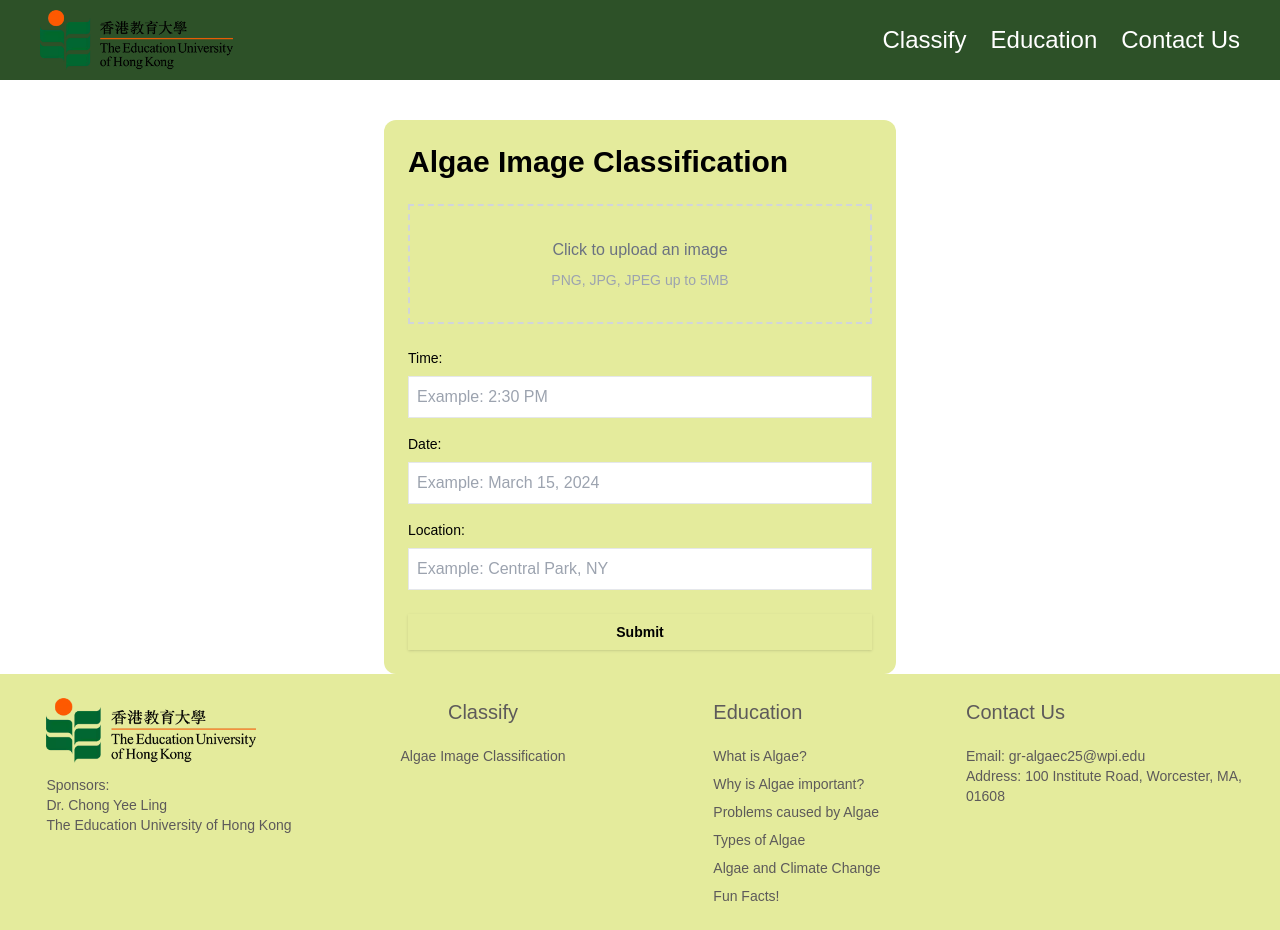
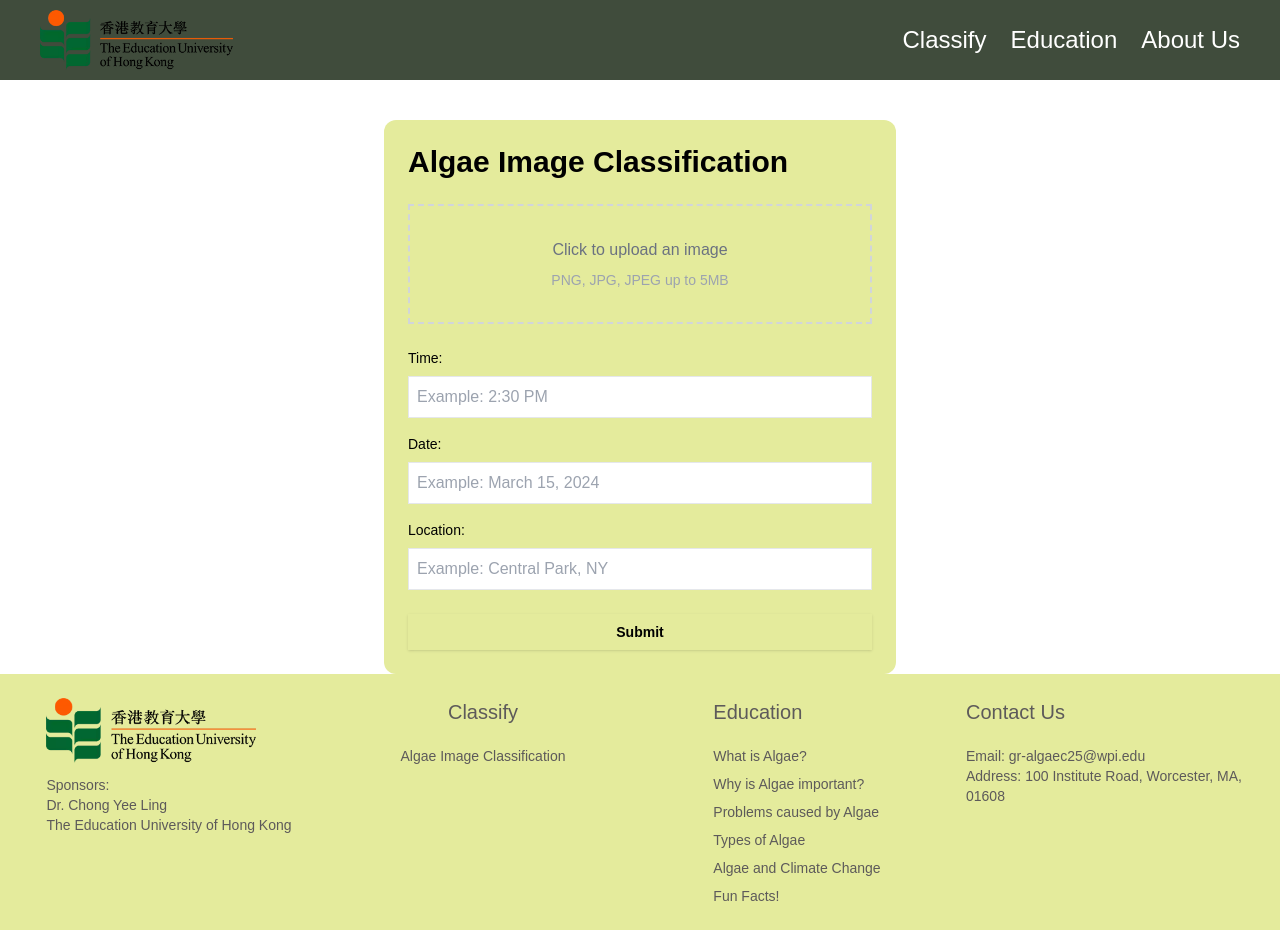
Before and after one commit to chenxiiZ/Algae, a React (Vite) app: page / in a window 1280 px wide. Built offline with nearby package versions, Linux system fonts and the light colour scheme.

Commit message:
turned education route into dropdown

```diff
--- a/src/frontend/components/Navbar.tsx
+++ b/src/frontend/components/Navbar.tsx
@@ -1,12 +1,15 @@
 import { Link } from 'react-router-dom';
 import { AlignJustify } from 'lucide-react';
-import { useState } from 'react'; // handle the burger menu toggle
+import { useState } from 'react';
+import Education from "@/frontend/components/Education.tsx";
+
+
 
 export default function Navbar() {
     const [menuOpen, setMenuOpen] = useState(false); // menu visibility
 
     return (
-        <nav className="bg-[#2D5128] text-white h-[5rem] text-2xl flex items-center justify-between px-10">
+        <nav className="bg-[#404C3C] text-white h-[5rem] text-2xl flex items-center justify-between px-10">
 
             <div className="flex items-center gap-4">
                 <img src="/HKUEdu.webp" alt="logo" className="h-[60px] w-auto" />
@@ -26,8 +29,10 @@ export default function Navbar() {
                 }`}
             >
                 <Link to="/classify">Classify</Link>
-                <Link to="/education">Education</Link>
-                <Link to="/contact-us">Contact Us</Link>
+                <div className="relative">
+                    <Education/> {/* Dropdown Button */}
+                </div>
+                <Link to="/about-us">About Us</Link>
             </div>
         </nav>
     );
```
